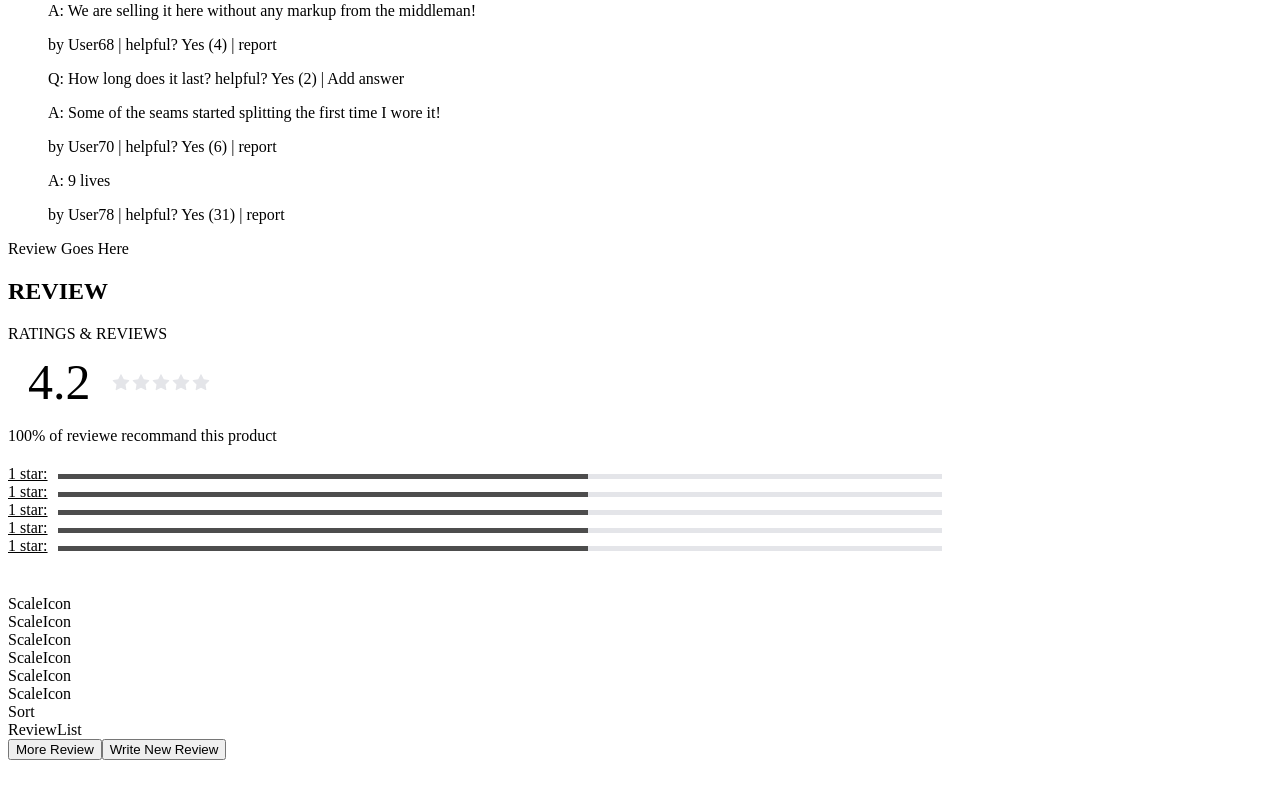
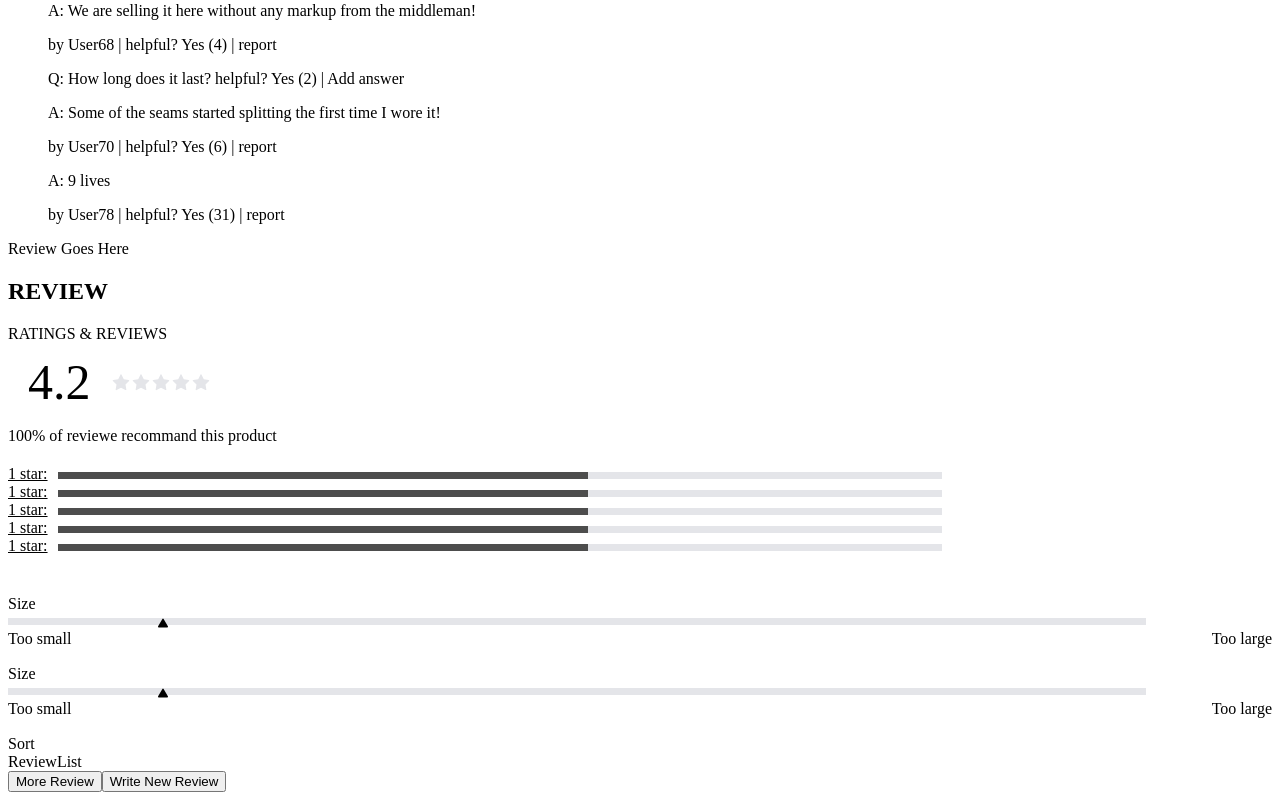
Before and after one commit to poaceae-team6/fec-catwalk, a React app: page / in a window 1280 px wide. Shown: the part 1129-1929 px from the top of the page. Before the commit the page ends 1897 px from the top, so only its background shows below. Built offline with nearby package versions, Linux system fonts and the light colour scheme; the HTML template or start-up script is replaced by a standard one.

Commit message:
Added ScaleBar component

```diff
--- a/client/src/components/review/reviewmain/ProductBreakdown.jsx
+++ b/client/src/components/review/reviewmain/ProductBreakdown.jsx
@@ -1,15 +1,16 @@
 import React from 'react';
+import ScaleBar from './ScaleBar.jsx'
 
 
 function ProductBreakdown() {
   return (
     <div>
+      <div><ScaleBar /></div>
+      <div><ScaleBar /></div>
+      {/* <div>ScaleIcon</div>
       <div>ScaleIcon</div>
       <div>ScaleIcon</div>
-      <div>ScaleIcon</div>
-      <div>ScaleIcon</div>
-      <div>ScaleIcon</div>
-      <div>ScaleIcon</div>
+      <div>ScaleIcon</div> */}
     </div>
   );
 }
--- a/client/src/components/review/reviewmain/ProgressBar.jsx
+++ b/client/src/components/review/reviewmain/ProgressBar.jsx
@@ -6,7 +6,7 @@ const ProgressBar = () => {
 
   const containerStyles = {
     display: 'inline-block',
-    height: 5,
+    height: '7px',
     width: '70%',
     backgroundColor: '#e4e5e9'
   }
--- /dev/null
+++ b/client/src/components/review/reviewmain/ScaleBar.jsx
@@ -0,0 +1,47 @@
+import React from "react";
+import { BsTriangleFill } from "react-icons/bs";
+
+
+const ScaleBar = () => {
+
+  const barStyles = {
+    height: '60px',
+    width: '100%',
+    marginBottom:'10px',
+    marginTop:'10px'
+  }
+
+  const containerStyles = {
+    height: '7px',
+    width: '90%',
+    backgroundColor: '#e4e5e9',
+    marginTop:'5px',
+    marginBottom:'5px'
+  }
+
+  const fillerStyles = {
+    height: '10px',
+    width: '10px',
+    // backgroundColor: '#4d4d4d',
+    paddingLeft: '150px',
+    // transform: 'rotate(180deg)',
+    inlineAlign: 'top',
+    position: 'absolute'
+
+}
+
+  return (
+    <div style={barStyles}>
+      <div>Size</div>
+      <div style={containerStyles}>
+        <BsTriangleFill style={fillerStyles}/>
+      </div>
+      <div>
+        <div style={{float: 'left'}}>Too small</div>
+        <div style={{float: 'right'}}>Too large</div>
+      </div>
+    </div>
+  );
+};
+
+export default ScaleBar;
```
